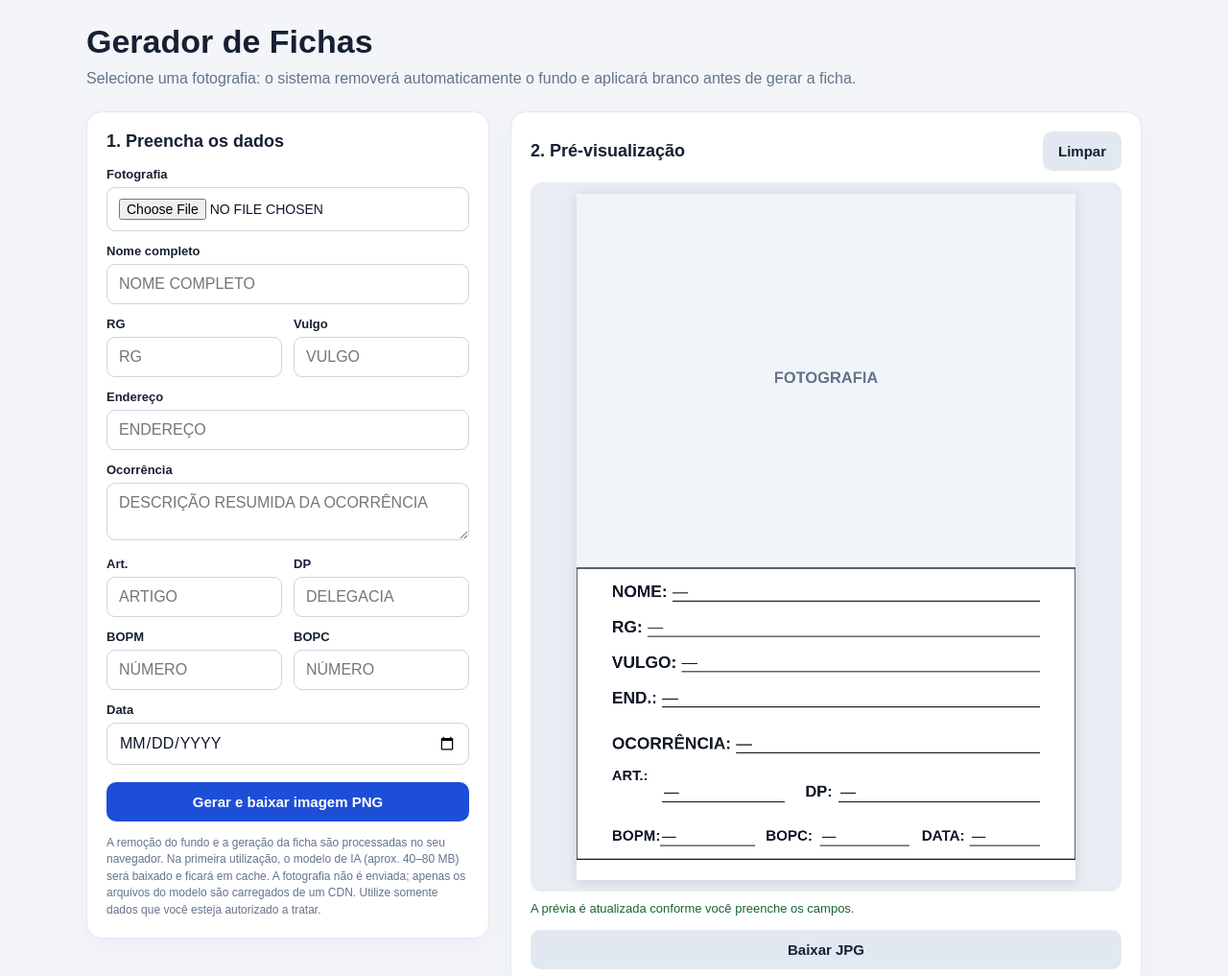
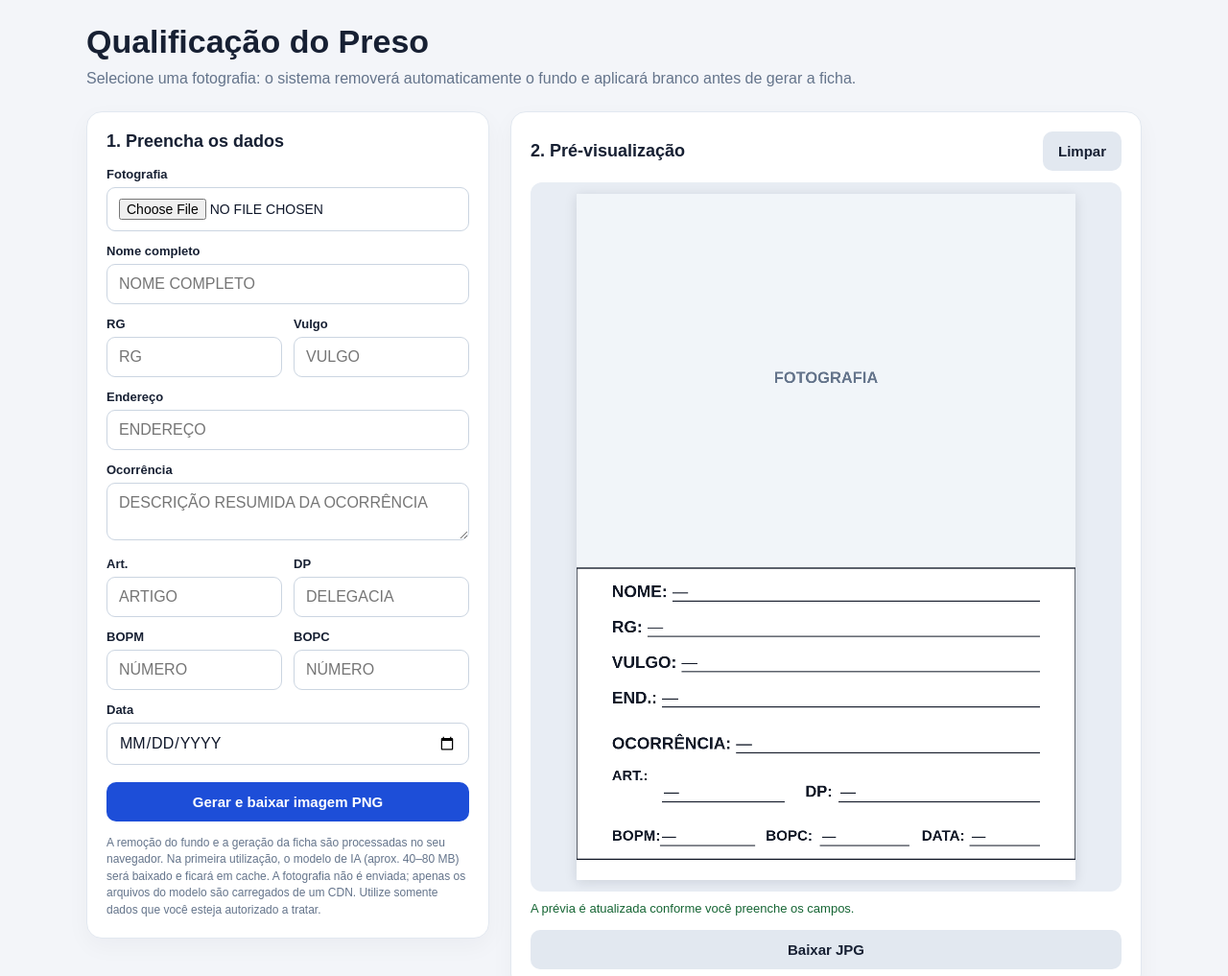
Before and after one commit to DiegoVilela-br/qualifica-o, a plain HTML site: page gerador_fichas_atualizado.html in a window 1280 px wide. Shown: the top 1017 px of the page at 96% size. Drawn offline with Linux system fonts and the light colour scheme.

Commit message:
Update gerador_fichas_atualizado.html

```diff
--- a/gerador_fichas_atualizado.html
+++ b/gerador_fichas_atualizado.html
@@ -39,7 +39,7 @@ canvas{display:block;width:min(100%,520px);height:auto;margin:auto;background:#f
 <body>
 <div class="wrap">
 <header>
-<h1>Gerador de Fichas</h1>
+<h1>Qualificação do Preso</h1>
 <p>Selecione uma fotografia: o sistema removerá automaticamente o fundo e aplicará branco antes de gerar a ficha.</p>
 </header>
 <div class="layout">
```
